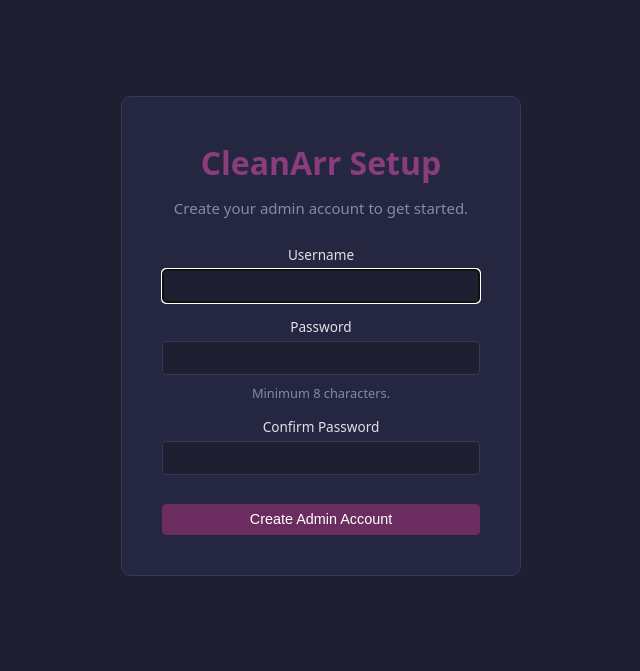
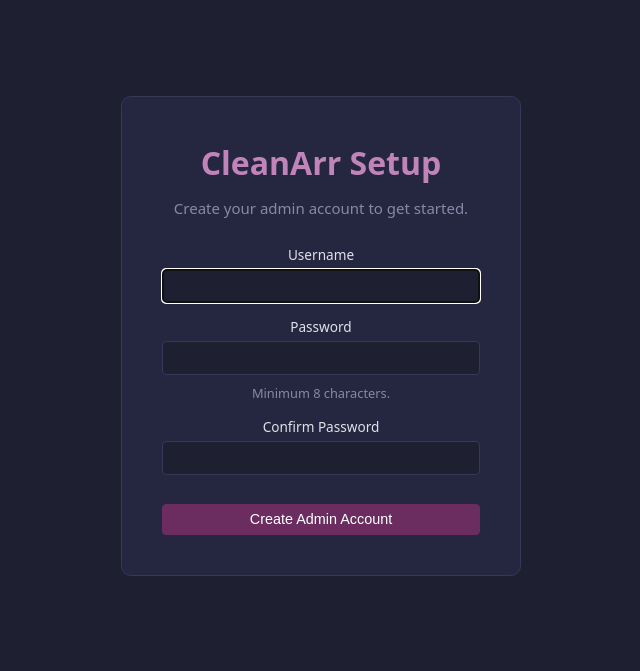
Before and after one commit to MikeBlom/cleanarr, a FastAPI app: page /setup in a window 1280 px wide. Shown: the top 671 px of the page, without its empty margins (319-959 px from the left). Run offline with FastAPI, Linux system fonts and the light colour scheme.

Commit message:
Fix low-contrast purple text in dark mode
Change --brand-light from #8a3d7c to #c084b8 (light mauve) for
readable text on dark backgrounds. Affects links, card headings,
episode numbers, and other accent text elements.

```diff
--- a/app/static/style.css
+++ b/app/static/style.css
@@ -2,7 +2,7 @@
 :root {
   /* Brand */
   --brand: #6B2D60;
-  --brand-light: #8a3d7c;
+  --brand-light: #c084b8;
   --brand-dark: #52224a;
 
   /* Layout */
@@ -19,7 +19,7 @@
   --border: #363856;
   --text: #e0e0e8;
   --text-muted: #8888a8;
-  --accent: var(--brand-light);
+  --accent: #c084b8;
   --danger: #c0392b;
   --success: #27ae60;
   --running: #2980b9;
```
